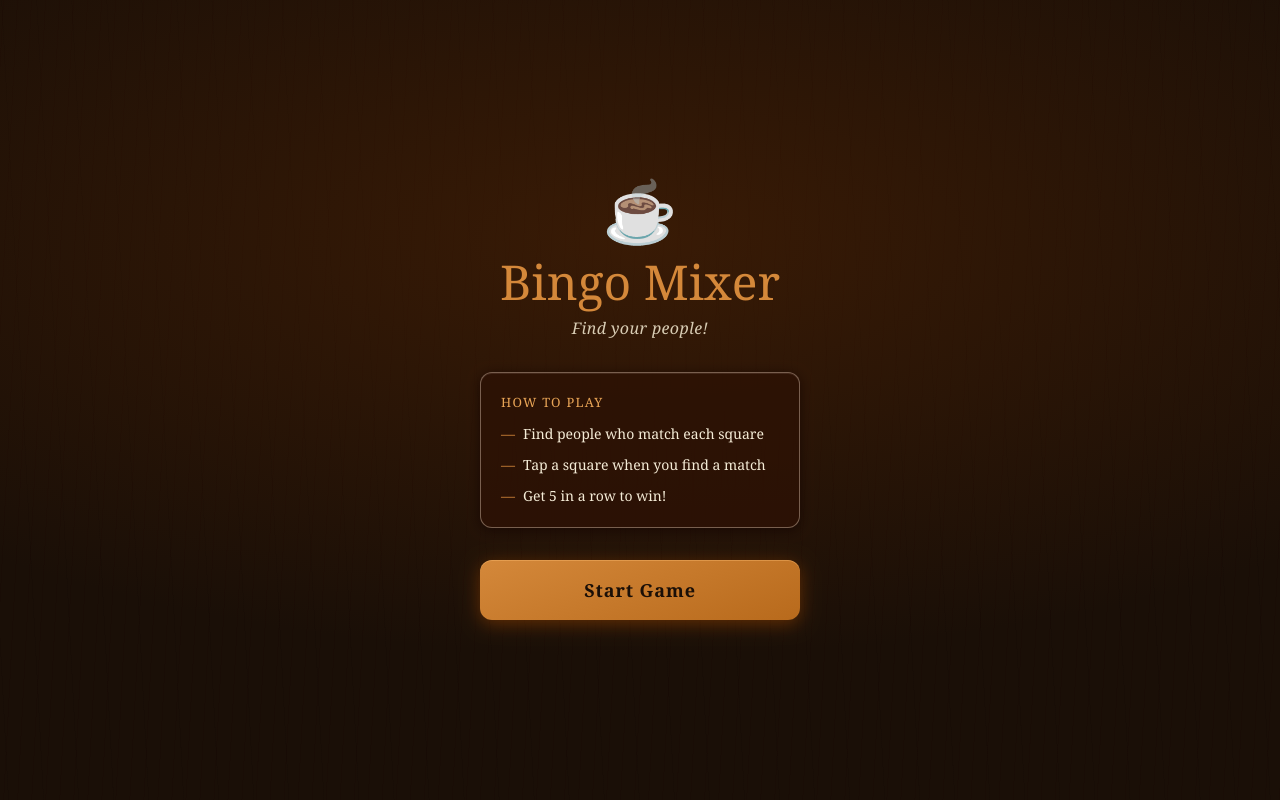
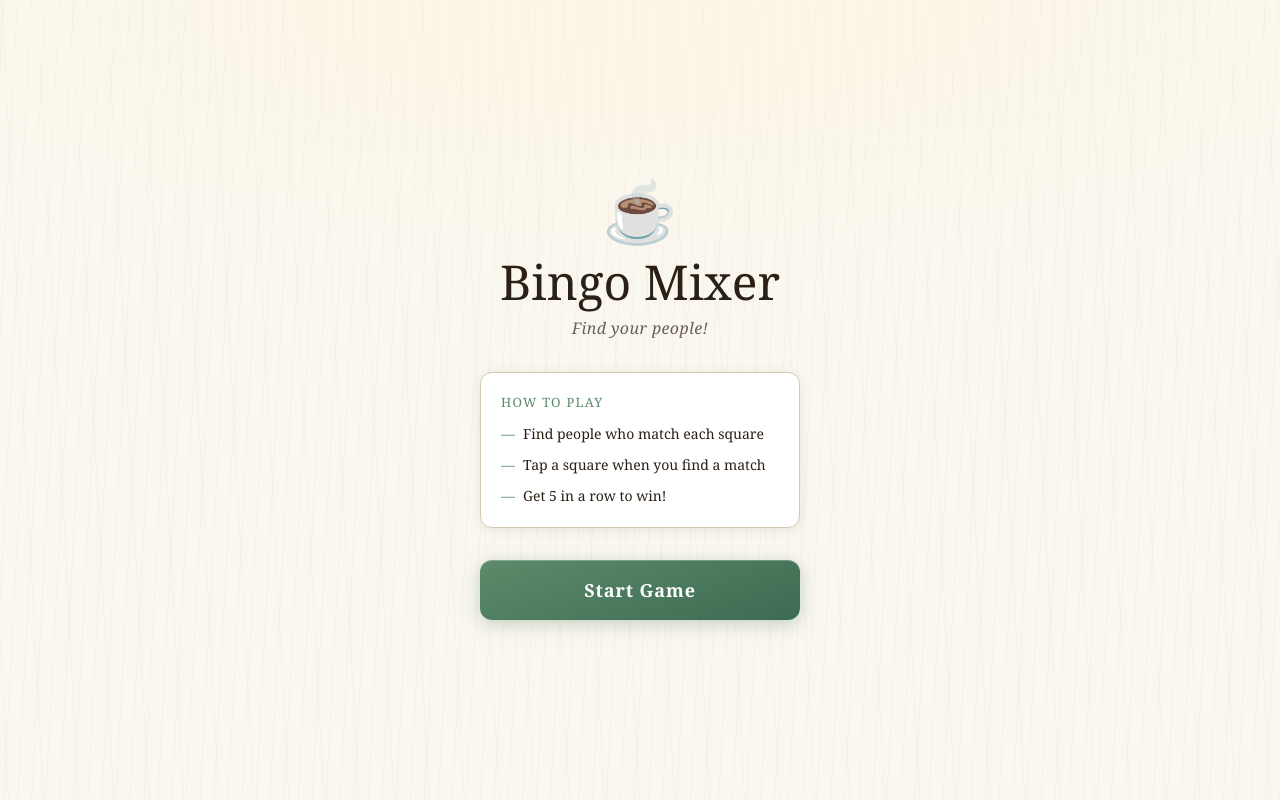
Before and after one commit to thomasreynes/my-agent, a React (Vite) app: page / in a window 1280 px wide. Built offline with nearby package versions, Linux system fonts and the light colour scheme.

Commit message:
feat: Bright Morning Café light theme redesign
Agent-Logs-Url: https://github.com/thomasreynes/my-agent/sessions/211d1a06-f059-466d-b929-61a4c0a30162

Co-authored-by: thomasreynes <230738259+thomasreynes@users.noreply.github.com>

```diff
--- a/src/components/BingoModal.tsx
+++ b/src/components/BingoModal.tsx
@@ -6,12 +6,12 @@ export function BingoModal({ onDismiss }: BingoModalProps) {
   return (
     <div
       className="fixed inset-0 flex items-center justify-center p-4 z-50"
-      style={{ background: 'oklch(0.08 0.04 40 / 0.82)' }}
+      style={{ background: 'rgba(42, 32, 22, 0.55)' }}
     >
       <div
-        className="chalk-border rounded-2xl p-7 max-w-xs w-full text-center animate-[bounce_0.4s_ease-out]"
+        className="card-border rounded-2xl p-7 max-w-xs w-full text-center animate-[bounce_0.4s_ease-out]"
         style={{
-          background: 'linear-gradient(160deg, #3D2010 0%, #2C1A0E 100%)',
+          background: '#FFFFFF',
         }}
       >
         {/* Coffee cup celebration */}
@@ -19,7 +19,7 @@ export function BingoModal({ onDismiss }: BingoModalProps) {
 
         <h2
           className="text-4xl mb-1"
-          style={{ fontFamily: 'var(--font-display)', color: '#F5C97A' }}
+          style={{ fontFamily: 'var(--font-display)', color: '#2A2016' }}
         >
           BINGO!
         </h2>
@@ -27,13 +27,13 @@ export function BingoModal({ onDismiss }: BingoModalProps) {
         {/* Decorative rule */}
         <div
           className="mx-auto my-3 h-px w-24"
-          style={{ background: 'linear-gradient(90deg, transparent, #D4883A, transparent)' }}
+          style={{ background: 'linear-gradient(90deg, transparent, #5C8A6A, transparent)' }}
           aria-hidden="true"
         />
 
         <p
           className="text-base italic mb-6"
-          style={{ fontFamily: 'var(--font-body)', color: '#D8CCB4' }}
+          style={{ fontFamily: 'var(--font-body)', color: '#6B6055' }}
         >
           You completed a line!
         </p>
@@ -43,9 +43,9 @@ export function BingoModal({ onDismiss }: BingoModalProps) {
           className="w-full font-semibold py-3 px-6 rounded-xl transition-all duration-150 active:scale-95"
           style={{
             fontFamily: 'var(--font-display)',
-            background: 'linear-gradient(160deg, #D4883A 0%, #B86A1C 100%)',
-            color: '#1A0F07',
-            boxShadow: '0 4px 18px oklch(0.55 0.15 50 / 0.45), inset 0 1px 0 oklch(0.85 0.12 70 / 0.4)',
+            background: 'linear-gradient(160deg, #5C8A6A 0%, #3D6B52 100%)',
+            color: '#FFFFFF',
+            boxShadow: '0 4px 18px rgba(92, 138, 106, 0.35), inset 0 1px 0 rgba(255, 255, 255, 0.25)',
             letterSpacing: '0.05em',
             fontSize: '0.9rem',
           }}
--- a/src/components/BingoSquare.tsx
+++ b/src/components/BingoSquare.tsx
@@ -13,30 +13,30 @@ function squareStyle(
 ): React.CSSProperties {
   if (isFreeSpace) {
     return {
-      background: 'linear-gradient(145deg, #3D2010 0%, #2C1A0E 100%)',
-      border: '1px solid #D4883A',
-      color: '#F5C97A',
+      background: '#F0FAF2',
+      border: '1px solid #5C8A6A',
+      color: '#1E3D28',
       cursor: 'default',
     };
   }
   if (isMarked && isWinning) {
     return {
-      background: 'linear-gradient(145deg, #7A4A0A 0%, #5C3008 100%)',
-      border: '2px solid #F5C97A',
-      color: '#F5ECD7',
+      background: '#C8E6CC',
+      border: '2px solid #3D7A52',
+      color: '#1E3D28',
     };
   }
   if (isMarked) {
     return {
-      background: 'linear-gradient(145deg, #5C3D1A 0%, #3D2510 100%)',
-      border: '1px solid #A0632A',
-      color: '#EFE0BE',
+      background: '#EAF4EC',
+      border: '1px solid #5C8A6A',
+      color: '#1E3D28',
     };
   }
   return {
-    background: 'linear-gradient(145deg, #EFE0BE 0%, #E5D4A8 100%)',
-    border: '1px solid #C8A870',
-    color: '#2C1A0E',
+    background: '#FFFFFF',
+    border: '1px solid #D4C9B0',
+    color: '#2A2016',
   };
 }
 
@@ -59,7 +59,7 @@ export function BingoSquare({ square, isWinning, onClick }: BingoSquareProps) {
         fontFamily: 'var(--font-body)',
         boxShadow: isWinning
           ? undefined
-          : 'inset 0 1px 0 oklch(0.95 0.04 70 / 0.3), 0 1px 3px oklch(0.08 0.04 40 / 0.5)',
+          : 'inset 0 1px 0 rgba(255, 255, 255, 0.8), 0 1px 3px rgba(90, 70, 40, 0.1)',
       }}
       aria-pressed={square.isMarked}
       aria-label={square.isFreeSpace ? 'Free space' : square.text}
@@ -67,8 +67,8 @@ export function BingoSquare({ square, isWinning, onClick }: BingoSquareProps) {
       <span className="break-words hyphens-auto">{square.text}</span>
       {square.isMarked && !square.isFreeSpace && (
         <span
-          className="stamp-check absolute top-0.5 right-0.5 text-amber-glow"
-          style={{ fontSize: '0.6rem', lineHeight: 1 }}
+          className="stamp-check absolute top-0.5 right-0.5"
+          style={{ fontSize: '0.6rem', lineHeight: 1, color: '#5C8A6A' }}
           aria-hidden="true"
         >
           ✓
--- a/src/components/StartScreen.tsx
+++ b/src/components/StartScreen.tsx
@@ -10,43 +10,43 @@ export function StartScreen({ onStart }: StartScreenProps) {
         <div className="text-6xl mb-3 select-none" aria-hidden="true">☕</div>
 
         <h1
-          className="text-5xl text-amber mb-1 leading-tight"
-          style={{ fontFamily: 'var(--font-display)' }}
+          className="text-5xl mb-1 leading-tight"
+          style={{ fontFamily: 'var(--font-display)', color: '#2A2016' }}
         >
           Bingo Mixer
         </h1>
         <p
-          className="text-chalk text-base italic mb-8 tracking-wide"
-          style={{ fontFamily: 'var(--font-body)' }}
+          className="text-base italic mb-8 tracking-wide"
+          style={{ fontFamily: 'var(--font-body)', color: '#6B6055' }}
         >
           Find your people!
         </p>
 
-        {/* Chalkboard instructions panel */}
+        {/* Instructions panel */}
         <div
-          className="chalk-border rounded-xl p-5 mb-8 text-left"
-          style={{ background: 'oklch(0.22 0.05 45 / 0.85)' }}
+          className="card-border rounded-xl p-5 mb-8 text-left"
+          style={{ background: '#FFFFFF' }}
         >
           <h2
-            className="text-amber-light text-sm uppercase tracking-widest mb-3"
-            style={{ fontFamily: 'var(--font-display)', fontSize: '0.8rem' }}
+            className="text-sm uppercase tracking-widest mb-3"
+            style={{ fontFamily: 'var(--font-display)', fontSize: '0.8rem', color: '#5C8A6A' }}
           >
             How to play
           </h2>
           <ul
-            className="text-cream text-sm space-y-2 leading-relaxed"
-            style={{ fontFamily: 'var(--font-body)' }}
+            className="text-sm space-y-2 leading-relaxed"
+            style={{ fontFamily: 'var(--font-body)', color: '#2A2016' }}
           >
             <li className="flex gap-2">
-              <span className="text-amber shrink-0">—</span>
+              <span className="shrink-0" style={{ color: '#5C8A6A' }}>—</span>
               Find people who match each square
             </li>
             <li className="flex gap-2">
-              <span className="text-amber shrink-0">—</span>
+              <span className="shrink-0" style={{ color: '#5C8A6A' }}>—</span>
               Tap a square when you find a match
             </li>
             <li className="flex gap-2">
-              <span className="text-amber shrink-0">—</span>
+              <span className="shrink-0" style={{ color: '#5C8A6A' }}>—</span>
               Get 5 in a row to win!
             </li>
           </ul>
@@ -57,9 +57,9 @@ export function StartScreen({ onStart }: StartScreenProps) {
           className="w-full font-semibold py-4 px-8 rounded-xl text-lg transition-all duration-150 active:scale-95"
           style={{
             fontFamily: 'var(--font-display)',
-            background: 'linear-gradient(160deg, #D4883A 0%, #B86A1C 100%)',
-            color: '#1A0F07',
-            boxShadow: '0 4px 18px oklch(0.55 0.15 50 / 0.45), inset 0 1px 0 oklch(0.85 0.12 70 / 0.4)',
+            background: 'linear-gradient(160deg, #5C8A6A 0%, #3D6B52 100%)',
+            color: '#FFFFFF',
+            boxShadow: '0 4px 18px rgba(92, 138, 106, 0.35), inset 0 1px 0 rgba(255, 255, 255, 0.25)',
             letterSpacing: '0.05em',
           }}
         >
--- a/src/index.css
+++ b/src/index.css
@@ -1,25 +1,24 @@
 @import 'tailwindcss';
-@import url('https://fonts.googleapis.com/css2?family=Rye&family=Lora:ital,wght@0,400;0,600;1,400&display=swap');
+@import url('https://fonts.googleapis.com/css2?family=Playfair+Display:ital,wght@0,400;0,700;1,400&family=Crimson+Pro:ital,wght@0,400;0,600;1,400&display=swap');
 
 @theme {
-  --color-espresso:      #1A0F07;
-  --color-roast:         #2C1A0E;
-  --color-mahogany:      #3D2010;
-  --color-panel:         #4A2A14;
-  --color-amber:         #D4883A;
-  --color-amber-light:   #E8A456;
-  --color-amber-glow:    #F5C97A;
-  --color-cream:         #F5ECD7;
-  --color-parchment:     #EFE0BE;
-  --color-chalk:         #D8CCB4;
-  --color-marked:        #5C3D1A;
-  --color-marked-border: #A0632A;
-  --color-sage:          #7A9E7E;
-  --color-sage-light:    #A8C5AC;
-  --color-win:           #C8860A;
-  --color-win-border:    #F5C97A;
-  --font-display:        'Rye', serif;
-  --font-body:           'Lora', Georgia, serif;
+  --color-background:    #FAF7F0;
+  --color-surface:       #FFFFFF;
+  --color-primary:       #5C8A6A;
+  --color-accent-light:  #7AAD88;
+  --color-accent-glow:   #9DC9A8;
+  --color-text-primary:  #2A2016;
+  --color-text-secondary:#6B6055;
+  --color-text-muted:    #9E9080;
+  --color-border:        #D4C9B0;
+  --color-marked-bg:     #EAF4EC;
+  --color-marked-border: #5C8A6A;
+  --color-marked-text:   #1E3D28;
+  --color-win-bg:        #C8E6CC;
+  --color-win-border:    #3D7A52;
+  --color-free-bg:       #F0FAF2;
+  --font-display:        'Playfair Display', Georgia, serif;
+  --font-body:           'Crimson Pro', Georgia, serif;
 }
 
 html,
@@ -32,16 +31,16 @@ body {
   margin: 0;
   font-family: var(--font-body);
   -webkit-tap-highlight-color: transparent;
-  background-color: #1A0F07;
-  /* Layered wood-grain effect */
+  background-color: #FAF7F0;
+  /* Light linen texture with warm radial glow at top */
   background-image:
-    radial-gradient(ellipse 120% 80% at 50% 30%, oklch(0.32 0.08 50 / 0.55) 0%, transparent 65%),
+    radial-gradient(ellipse 120% 60% at 50% 0%, rgba(255, 245, 220, 0.55) 0%, transparent 65%),
     repeating-linear-gradient(
       93deg,
       transparent 0px,
       transparent 3px,
-      oklch(0.14 0.04 40 / 0.18) 3px,
-      oklch(0.14 0.04 40 / 0.18) 4px,
+      rgba(180, 160, 120, 0.07) 3px,
+      rgba(180, 160, 120, 0.07) 4px,
       transparent 4px,
       transparent 14px
     ),
@@ -49,32 +48,32 @@ body {
       87deg,
       transparent 0px,
       transparent 8px,
-      oklch(0.10 0.03 40 / 0.12) 8px,
-      oklch(0.10 0.03 40 / 0.12) 9px,
+      rgba(160, 140, 100, 0.05) 8px,
+      rgba(160, 140, 100, 0.05) 9px,
       transparent 9px,
       transparent 35px
     );
 }
 
-/* Chalk-border utility for panels */
-.chalk-border {
-  border: 1px solid oklch(0.82 0.04 60 / 0.45);
-  box-shadow: inset 0 1px 0 oklch(0.82 0.04 60 / 0.12), 0 2px 12px oklch(0.10 0.05 40 / 0.6);
+/* Card-border utility for panels */
+.card-border {
+  border: 1px solid #D4C9B0;
+  box-shadow: inset 0 1px 0 rgba(255, 255, 255, 0.8), 0 2px 12px rgba(90, 70, 40, 0.1);
 }
 
-/* Parchment square base — keeps text crisp */
+/* Surface highlight */
 .parchment {
   background-image:
-    radial-gradient(ellipse 80% 80% at 50% 35%, oklch(0.95 0.04 80 / 0.35) 0%, transparent 70%);
+    radial-gradient(ellipse 80% 80% at 50% 35%, rgba(255, 255, 255, 0.6) 0%, transparent 70%);
 }
 
-/* Winning amber pulse */
-@keyframes amber-pulse {
-  0%, 100% { box-shadow: 0 0 6px 2px oklch(0.72 0.15 60 / 0.5); }
-  50%       { box-shadow: 0 0 14px 5px oklch(0.72 0.15 60 / 0.85); }
+/* Winning sage pulse */
+@keyframes sage-pulse {
+  0%, 100% { box-shadow: 0 0 6px 2px rgba(92, 138, 106, 0.45); }
+  50%       { box-shadow: 0 0 14px 5px rgba(92, 138, 106, 0.75); }
 }
 .winning-glow {
-  animation: amber-pulse 1.6s ease-in-out infinite;
+  animation: sage-pulse 1.6s ease-in-out infinite;
 }
 
 /* Marked-square stamp fade-in */
```
Also changed, not shown: src/components/GameScreen.tsx (+13 -13 lines).
